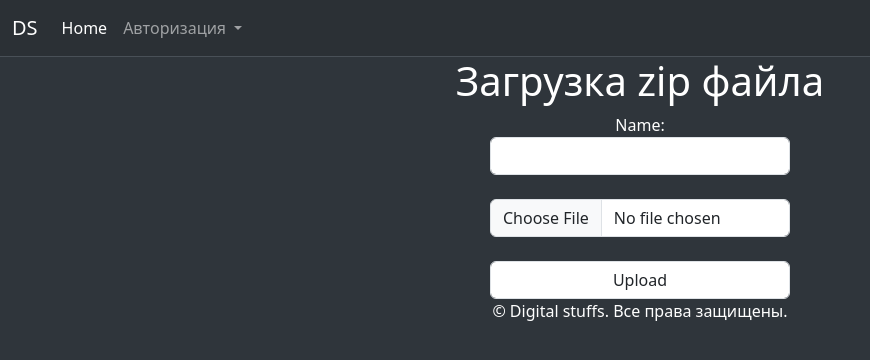
After one commit to mjDanny/GraduationProject, a Flask app: page /zip in a window 1280 px wide. The commit adds this page. Shown: the top 360 px of the page, without its empty margins (0-870 px from the left). Run offline with Flask 3, Linux system fonts and the light colour scheme; some libraries are stand-ins or nearby versions.

Commit message:
zip-files uploading part 1

```diff
--- a/data/all_models.py
+++ b/data/all_models.py
@@ -1,3 +1,4 @@
 from . import stuffs
 from . import users
 from . import image
+from . import zip
--- a/main.py
+++ b/main.py
@@ -8,6 +8,7 @@ from data import db_session
 from data.image import Image
 from data.stuffs import Stuffs
 from data.users import User
+from data.zip import Zip
 
 from forms.user import RegisterForm
 from forms.loginform import LoginForm
@@ -20,7 +21,8 @@ app.register_blueprint(admin, url_prefix='/admin')
 login_manager = LoginManager()
 login_manager.init_app(app)
 app.config['UPLOAD_FOLDER'] = 'static/images'
-app.config['ALLOWED_EXTENSIONS'] = {'png'}
+app.config['UPLOAD_ZIP_FOLDER'] = 'static/uploads'
+app.config['ALLOWED_EXTENSIONS'] = {'png', 'zip'}
 PERPAGE = 8
 
 
@@ -88,6 +90,28 @@ def upload():
         else:
             return redirect(request.url)
     return render_template('upload.html')
+
+
+@app.route('/zip', methods=['GET', 'POST'])
+def zip_upload():
+    if request.method == 'POST':
+        if 'file' not in request.files:
+            return redirect(request.url)
+        file = request.files['file']
+        name = request.form['name']
+        if file.filename == '':
+            return redirect(request.url)
+        db_sess = db_session.create_session()
+        if file and allowed_file(file.filename):
+            filename = secure_filename(file.filename)
+            file.save(os.path.join(app.config['UPLOAD_ZIP_FOLDER'], filename))
+            new_zip = Zip(name=name, path=os.path.join(app.config['UPLOAD_ZIP_FOLDER'], filename))
+            db_sess.add(new_zip)
+            db_sess.commit()
+            return redirect(url_for('index'))  # создать страницу, где будут изображения из зип архивов
+        else:
+            return redirect(request.url)
+    return render_template('zip.html')
 
 
 @app.route('/download/<int:id>')
--- a/templates/base.html
+++ b/templates/base.html
@@ -30,6 +30,7 @@
                     </a>
                     <ul class="dropdown-menu">
                         <li><a class="dropdown-item" href="/upload">Загрузить</a></li>
+                        <li><a class="dropdown-item" href="/zip">Загрузить zip файл</a></li>
                         <li><a class="dropdown-item text-danger" title='Выйти' href="/logout">Выйти</a></li>
                     </ul>
                 </li>
--- /dev/null
+++ b/templates/zip.html
@@ -0,0 +1,15 @@
+{% extends "base.html" %}
+
+{% block main_content %}
+<div class="container" align="center">
+    <h1>Загрузка zip файла</h1>
+    <form action="{{ url_for('zip_upload') }}" method="post" enctype="multipart/form-data">
+        <label for="name">Name:</label>
+        <input class="form-control" style="width: 300px;" type="text" name="name" id="name">
+        <br>
+        <input class="form-control" style="width: 300px;" type="file" name="file">
+        <br>
+        <input class="form-control" style="width: 300px;" type="submit" value="Upload">
+    </form>
+</div>
+{% endblock %}
```
Also changed, not shown: data/zip.py (added, +12 -0 lines).
